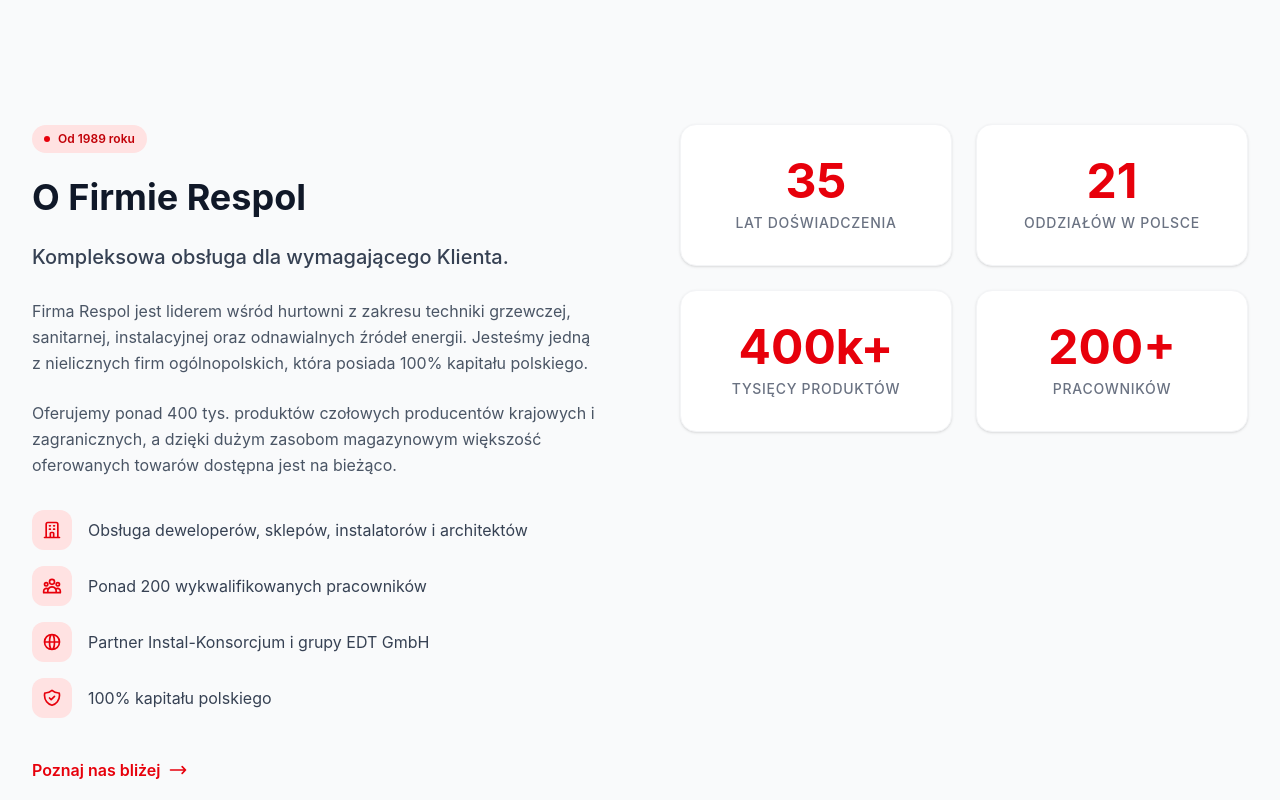
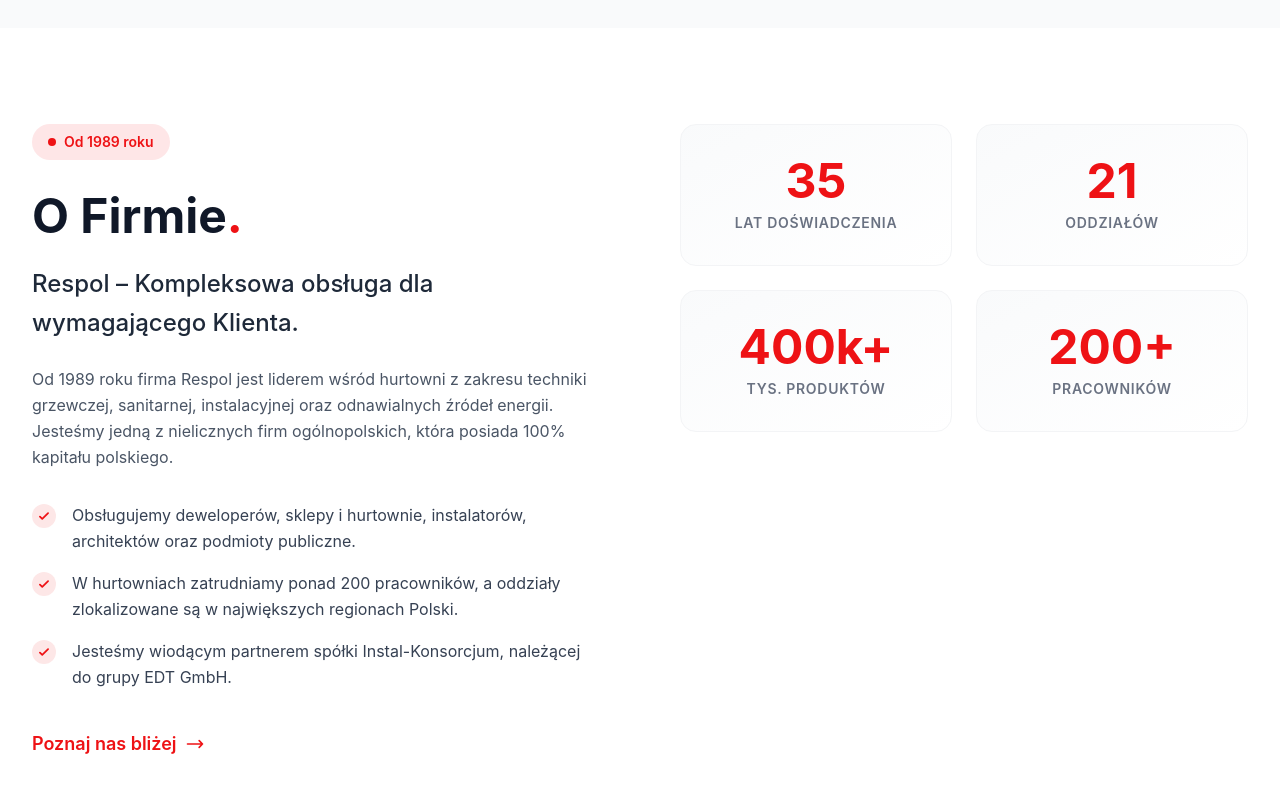
Before and after one commit to wwwCodeFixIT/Respol, a React (Vite) app: page / in a window 1280 px wide. Shown: the part 1820-2620 px from the top of the page. Built offline with nearby package versions, Linux system fonts and the light colour scheme.

Commit message:
Update About.tsx

```diff
--- a/src/components/About.tsx
+++ b/src/components/About.tsx
@@ -1,166 +1,78 @@
-import { useEffect, useState, useRef } from 'react';
+import React, { useState, useEffect, useRef } from "react";
 
-function AnimatedCounter({ end, suffix = '' }: { end: number; suffix?: string }) {
+function AnimatedCounter({ end, suffix = "" }: { end: number; suffix?: string }) {
   const [count, setCount] = useState(0);
-  const [isVisible, setIsVisible] = useState(false);
-  const ref = useRef<HTMLSpanElement>(null);
+  const [visible, setVisible] = useState(false);
+  const ref = useRef<HTMLSpanElement | null>(null);
 
   useEffect(() => {
-    const observer = new IntersectionObserver(
-      ([entry]) => {
-        if (entry.isIntersecting) {
-          setIsVisible(true);
-        }
-      },
-      { threshold: 0.5 }
-    );
-
-    if (ref.current) {
-      observer.observe(ref.current);
-    }
-
-    return () => observer.disconnect();
+    const el = ref.current;
+    if (!el) return;
+    const io = new IntersectionObserver(([e]) => { if (e.isIntersecting) setVisible(true); }, { threshold: 0.4 });
+    io.observe(el);
+    return () => io.disconnect();
   }, []);
 
   useEffect(() => {
-    if (!isVisible) return;
-
+    if (!visible) return;
     let start = 0;
-    const duration = 2000;
-    const increment = end / (duration / 16);
-
-    const timer = setInterval(() => {
-      start += increment;
+    const duration = 1500;
+    const step = end / (duration / 16);
+    const t = window.setInterval(() => {
+      start += step;
       if (start >= end) {
         setCount(end);
-        clearInterval(timer);
+        window.clearInterval(t);
       } else {
         setCount(Math.floor(start));
       }
     }, 16);
-
-    return () => clearInterval(timer);
-  }, [isVisible, end]);
+    return () => window.clearInterval(t);
+  }, [visible, end]);
 
   return <span ref={ref}>{count}{suffix}</span>;
 }
 
-const features = [
-  {
-    icon: (
-      <svg className="w-5 h-5" fill="none" stroke="currentColor" viewBox="0 0 24 24">
-        <path strokeLinecap="round" strokeLinejoin="round" strokeWidth={2} d="M19 21V5a2 2 0 00-2-2H7a2 2 0 00-2 2v16m14 0h2m-2 0h-5m-9 0H3m2 0h5M9 7h1m-1 4h1m4-4h1m-1 4h1m-5 10v-5a1 1 0 011-1h2a1 1 0 011 1v5m-4 0h4" />
-      </svg>
-    ),
-    text: 'Obsługa deweloperów, sklepów, instalatorów i architektów',
-  },
-  {
-    icon: (
-      <svg className="w-5 h-5" fill="none" stroke="currentColor" viewBox="0 0 24 24">
-        <path strokeLinecap="round" strokeLinejoin="round" strokeWidth={2} d="M17 20h5v-2a3 3 0 00-5.356-1.857M17 20H7m10 0v-2c0-.656-.126-1.283-.356-1.857M7 20H2v-2a3 3 0 015.356-1.857M7 20v-2c0-.656.126-1.283.356-1.857m0 0a5.002 5.002 0 019.288 0M15 7a3 3 0 11-6 0 3 3 0 016 0zm6 3a2 2 0 11-4 0 2 2 0 014 0zM7 10a2 2 0 11-4 0 2 2 0 014 0z" />
-      </svg>
-    ),
-    text: 'Ponad 200 wykwalifikowanych pracowników',
-  },
-  {
-    icon: (
-      <svg className="w-5 h-5" fill="none" stroke="currentColor" viewBox="0 0 24 24">
-        <path strokeLinecap="round" strokeLinejoin="round" strokeWidth={2} d="M21 12a9 9 0 01-9 9m9-9a9 9 0 00-9-9m9 9H3m9 9a9 9 0 01-9-9m9 9c1.657 0 3-4.03 3-9s-1.343-9-3-9m0 18c-1.657 0-3-4.03-3-9s1.343-9 3-9m-9 9a9 9 0 019-9" />
-      </svg>
-    ),
-    text: 'Partner Instal-Konsorcjum i grupy EDT GmbH',
-  },
-  {
-    icon: (
-      <svg className="w-5 h-5" fill="none" stroke="currentColor" viewBox="0 0 24 24">
-        <path strokeLinecap="round" strokeLinejoin="round" strokeWidth={2} d="M9 12l2 2 4-4m5.618-4.016A11.955 11.955 0 0112 2.944a11.955 11.955 0 01-8.618 3.04A12.02 12.02 0 003 9c0 5.591 3.824 10.29 9 11.622 5.176-1.332 9-6.03 9-11.622 0-1.042-.133-2.052-.382-3.016z" />
-      </svg>
-    ),
-    text: '100% kapitału polskiego',
-  },
-];
+export function About() {
+  const stats = [
+    { value: 35, label: "lat doświadczenia", suffix: "" },
+    { value: 21, label: "oddziałów", suffix: "" },
+    { value: 400, label: "tys. produktów", suffix: "k+" },
+    { value: 200, label: "pracowników", suffix: "+" },
+  ];
 
-const stats = [
-  { value: 35, label: 'lat doświadczenia', suffix: '' },
-  { value: 21, label: 'oddziałów w Polsce', suffix: '' },
-  { value: 400, label: 'tysięcy produktów', suffix: 'k+' },
-  { value: 200, label: 'pracowników', suffix: '+' },
-];
+  const bullets = [
+    "Obsługujemy deweloperów, sklepy i hurtownie, instalatorów, architektów oraz podmioty publiczne.",
+    "W hurtowniach zatrudniamy ponad 200 pracowników, a oddziały zlokalizowane są w największych regionach Polski.",
+    "Jesteśmy wiodącym partnerem spółki Instal-Konsorcjum, należącej do grupy EDT GmbH.",
+  ];
 
-export function About() {
   return (
-    <section className="py-16 lg:py-24 bg-gray-50">
+    <section className="py-16 lg:py-24 bg-white">
       <div className="max-w-7xl mx-auto px-4 sm:px-6 lg:px-8">
         <div className="grid lg:grid-cols-2 gap-12 lg:gap-20 items-start">
-
-          {/* Lewa strona - tekst */}
           <div>
-            {/* Badge */}
-            <span className="inline-flex items-center gap-2 px-3 py-1.5 bg-red-100 text-red-700 rounded-full text-xs font-semibold mb-6">
-              <span className="w-1.5 h-1.5 bg-red-600 rounded-full" />
-              Od 1989 roku
-            </span>
-
-            <h2 className="text-3xl lg:text-4xl font-bold text-gray-900 mb-6">
-              O Firmie Respol
-            </h2>
-
-            <p className="text-xl text-gray-700 font-medium mb-6 leading-relaxed">
-              Kompleksowa obsługa dla wymagającego Klienta.
-            </p>
-
-            <p className="text-gray-600 mb-6 leading-relaxed">
-              Firma Respol jest liderem wśród hurtowni z zakresu techniki grzewczej,
-              sanitarnej, instalacyjnej oraz odnawialnych źródeł energii. Jesteśmy jedną
-              z nielicznych firm ogólnopolskich, która posiada 100% kapitału polskiego.
-            </p>
-
-            <p className="text-gray-600 mb-8 leading-relaxed">
-              Oferujemy ponad 400 tys. produktów czołowych producentów krajowych i zagranicznych,
-              a dzięki dużym zasobom magazynowym większość oferowanych towarów dostępna jest na bieżąco.
-            </p>
-
-            {/* Lista cech */}
-            <ul className="space-y-4">
-              {features.map((feature, index) => (
-                <li key={index} className="flex items-start gap-4">
-                  <div className="w-10 h-10 rounded-xl bg-red-100 text-red-600 flex items-center justify-center flex-shrink-0">
-                    {feature.icon}
-                  </div>
-                  <span className="text-gray-700 pt-2">{feature.text}</span>
+            <span className="inline-flex items-center gap-2 px-4 py-2 bg-[#ee1215]/10 text-[#ee1215] rounded-full text-sm font-semibold mb-8"><span className="w-2 h-2 bg-[#ee1215] rounded-full" />Od 1989 roku</span>
+            <h2 className="text-3xl lg:text-5xl font-bold text-gray-900 mb-6">O Firmie<span className="text-[#ee1215]">.</span></h2>
+            <p className="text-xl lg:text-2xl text-gray-800 font-medium mb-6 leading-relaxed">Respol – Kompleksowa obsługa dla wymagającego Klienta.</p>
+            <p className="text-gray-600 leading-relaxed mb-8">Od 1989 roku firma Respol jest liderem wśród hurtowni z zakresu techniki grzewczej, sanitarnej, instalacyjnej oraz odnawialnych źródeł energii. Jesteśmy jedną z nielicznych firm ogólnopolskich, która posiada 100% kapitału polskiego.</p>
+            <ul className="space-y-4 mb-10">
+              {bullets.map((b, idx) => (
+                <li key={idx} className="flex items-start gap-4">
+                  <div className="w-6 h-6 rounded-full bg-[#ee1215]/10 text-[#ee1215] flex items-center justify-center flex-shrink-0 mt-0.5"><svg className="w-3.5 h-3.5" viewBox="0 0 24 24" fill="none" stroke="currentColor"><path strokeLinecap="round" strokeLinejoin="round" strokeWidth={3} d="M5 13l4 4L19 7" /></svg></div>
+                  <p className="text-gray-700 leading-relaxed">{b}</p>
                 </li>
               ))}
             </ul>
-
-            {/* CTA */}
-            <div className="mt-10">
-              <a
-                href="https://respol.pl/about/"
-                target="_blank"
-                rel="noopener noreferrer"
-                className="inline-flex items-center gap-2 text-red-600 hover:text-red-700 font-semibold transition-colors group"
-              >
-                Poznaj nas bliżej
-                <svg className="w-5 h-5 transition-transform group-hover:translate-x-1" fill="none" stroke="currentColor" viewBox="0 0 24 24">
-                  <path strokeLinecap="round" strokeLinejoin="round" strokeWidth={2} d="M17 8l4 4m0 0l-4 4m4-4H3" />
-                </svg>
-              </a>
-            </div>
+            <a href="https://respol.pl/about/" target="_blank" rel="noopener noreferrer" className="inline-flex items-center gap-2 text-[#ee1215] hover:text-[#d60e11] font-semibold text-lg transition-colors group">
+              Poznaj nas bliżej <svg className="w-5 h-5 transform group-hover:translate-x-1 transition-transform" viewBox="0 0 24 24" fill="none" stroke="currentColor"><path strokeLinecap="round" strokeLinejoin="round" strokeWidth={2} d="M17 8l4 4m0 0l-4 4m4-4H3" /></svg>
+            </a>
           </div>
-
-          {/* Prawa strona - liczby */}
           <div className="grid grid-cols-2 gap-4 lg:gap-6">
-            {stats.map((stat, index) => (
-              <div
-                key={index}
-                className="bg-white rounded-2xl p-6 lg:p-8 text-center shadow-sm border border-gray-100"
-              >
-                <div className="text-4xl lg:text-5xl font-bold text-red-600 mb-2">
-                  <AnimatedCounter end={stat.value} suffix={stat.suffix} />
-                </div>
-                <p className="text-gray-500 font-medium text-sm uppercase tracking-wider">
-                  {stat.label}
-                </p>
+            {stats.map((s, idx) => (
+              <div key={idx} className="bg-gradient-to-br from-gray-50 to-white rounded-2xl p-6 lg:p-8 text-center border border-gray-100 hover:shadow-xl hover:border-[#ee1215]/20 transition-all duration-300">
+                <div className="text-4xl lg:text-5xl font-bold text-[#ee1215] mb-2"><AnimatedCounter end={s.value} suffix={s.suffix} /></div>
+                <p className="text-gray-500 text-xs lg:text-sm uppercase tracking-wider font-semibold">{s.label}</p>
               </div>
             ))}
           </div>
```
